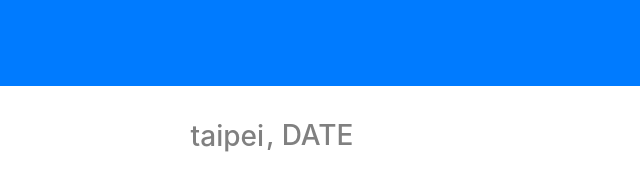
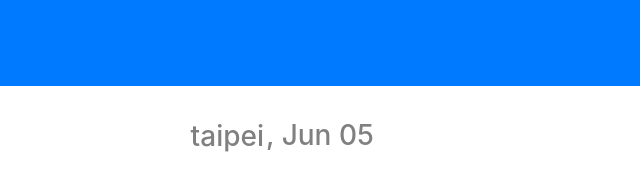
Before and after one commit to liuderchi/pwa-playground, a plain HTML site: page learn-v1/index.html in a window 1280 px wide. Shown: the full height of the page, 374-1014 px from the left. Drawn offline with Linux system fonts and the light colour scheme.

Commit message:
exercise 1
- template string, jQuery warm up

```diff
--- a/learn-v1/index.html
+++ b/learn-v1/index.html
@@ -69,7 +69,7 @@
 
             <h3>
               <input type="text" id="city" name="city" value="taipei">
-              <span id="date">, DATE</span>
+              <span id="date"></span>
             </h3>
             <h4 id="info"></h4>
 
--- a/learn-v1/main.js
+++ b/learn-v1/main.js
@@ -2,7 +2,13 @@ function update() {
   // Toggle refresh state
   $('#update .icon').toggleClass('d-none');
 
-  // TODO set date to #date element
+  $('#date').text(
+    `, ${new Date()
+      .toDateString()
+      .split(' ')
+      .slice(1, 3)
+      .join(' ')}`,
+  );
 
   try {
     // TODO fetch weather data
@@ -15,7 +21,7 @@ function update() {
       $('.alert').slideUp();
     }, 2000);
   } finally {
-    // TODO reset update icon
+    $('#update .icon').toggleClass('d-none');
   }
 
 }
```
